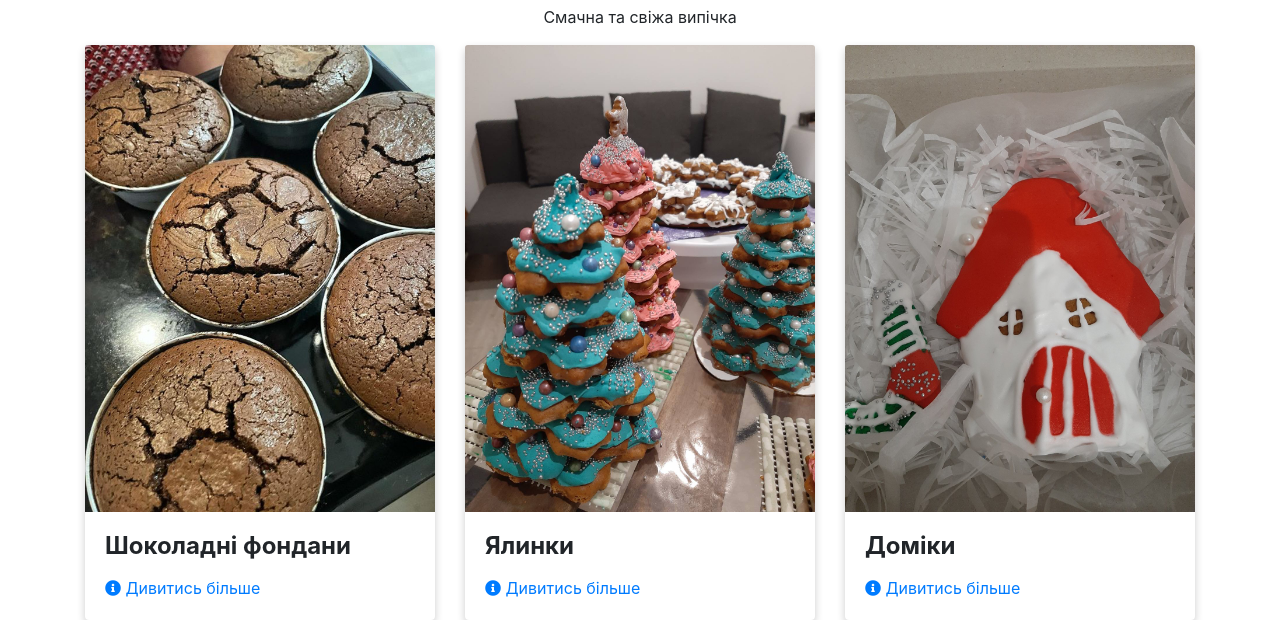
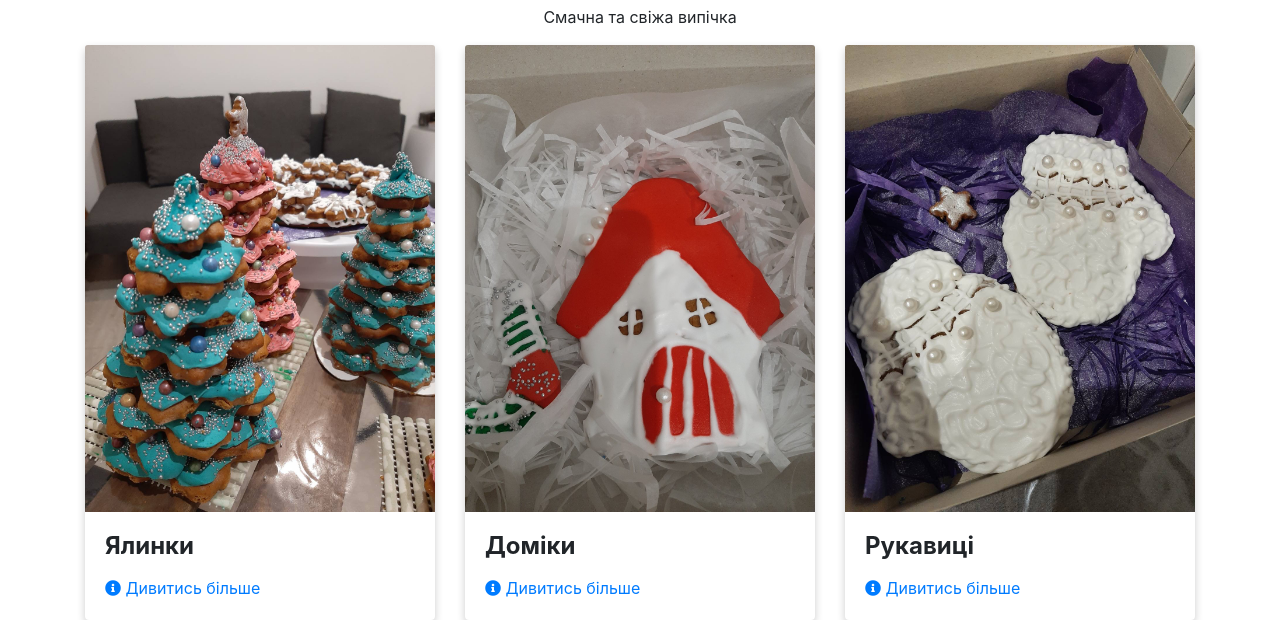
Before and after one commit to home-baking-marseille/home-baking-marseille, a plain HTML site: page index.html in a window 1280 px wide. Shown: the part 210-830 px from the top of the page. Drawn offline with nearby package versions, Linux system fonts and the light colour scheme.

Commit message:
Add files via upload

```diff
--- a/index.html
+++ b/index.html
@@ -45,19 +45,6 @@
 		<p class="text-center">Смачна та свіжа випічка</p>
 		<!-- Row of cards -->
 		<div class="row">
-
-		  <div class="col-md-4 mb-4">
-			<div class="card">
-				<a href="fondani.html">
-				<img src="src/images/9.jpg" class="card-img-top" alt="Шоколадні фондани">
-				</a>
-				<div class="card-body">
-				<h5 class="card-title">Шоколадні фондани</h5>
-				<p class="card-text"></p>
-				<a href="fondani.html" class="card-link"><i class="fas fa-info-circle"></i> Дивитись більше</a>
-				</div>
-			</div>
-		  </div>
 
 		  <div class="col-md-4 mb-4">
 			<div class="card">
```
